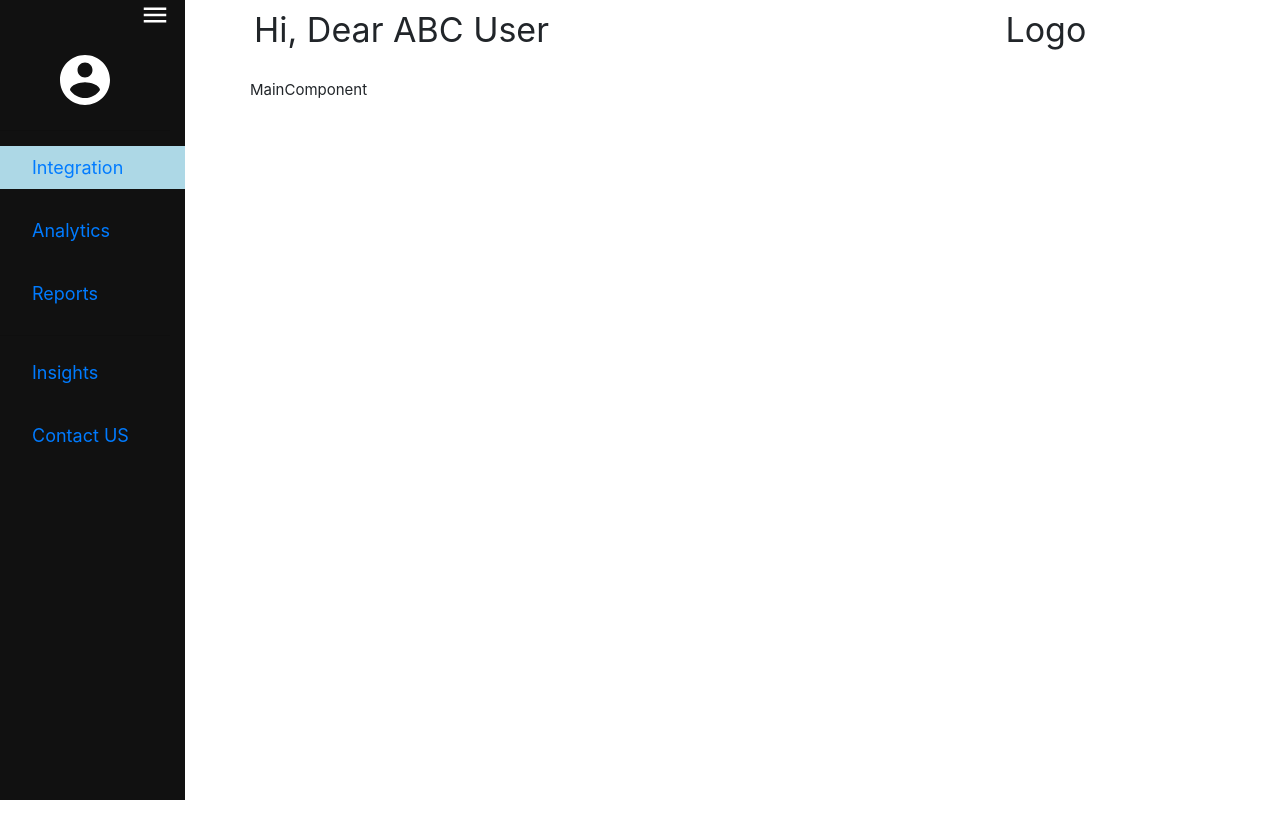
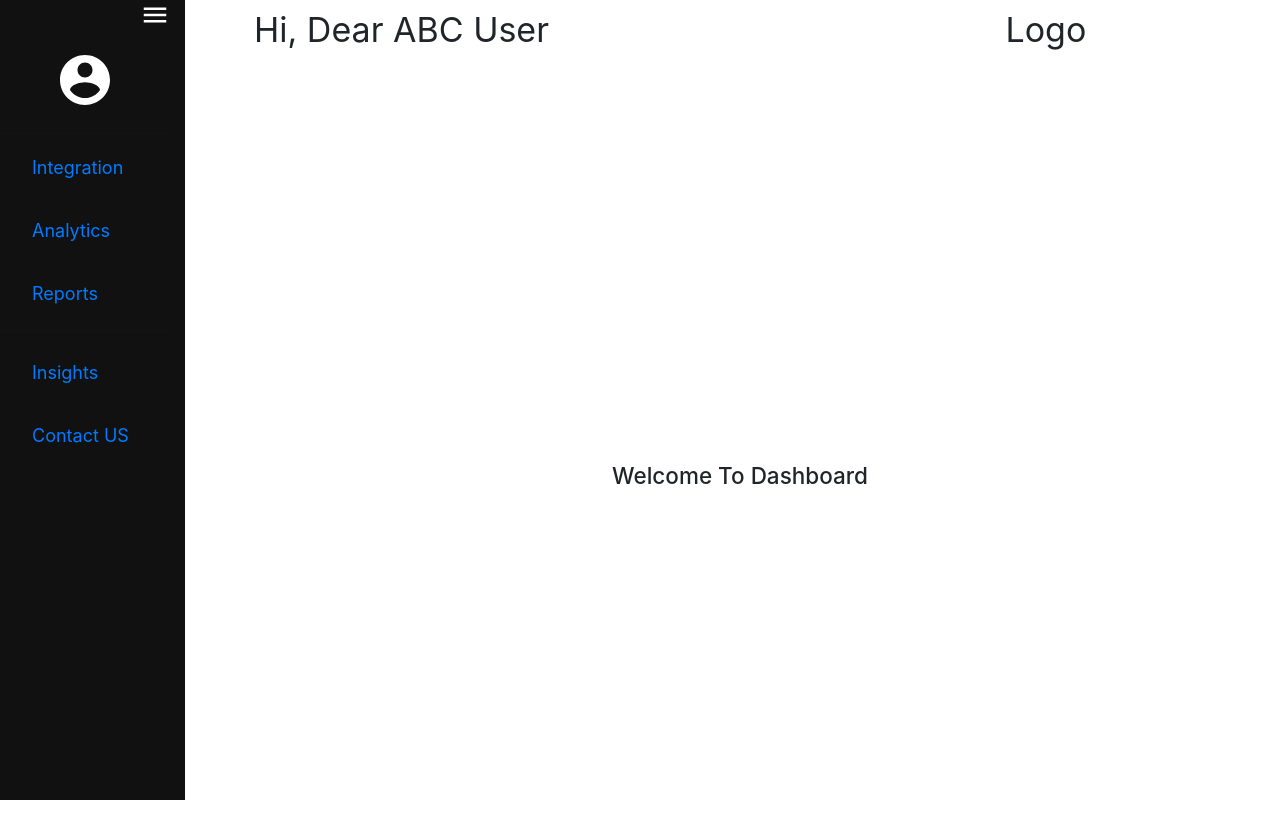
Before and after one commit to abhijeet-sonaje/interview-test, a React (Create React App) app in the folder test-react-app-frontend/: page / in a window 1280 px wide. Before the commit this address led to /integration. Shown: the top 838 px of the page. Before the commit the page ends 800 px from the top, so only its background shows below. Built offline with nearby package versions, Linux system fonts and the light colour scheme.

Commit message:
changes to header and main component

```diff
--- a/test-react-app-frontend/src/App.scss
+++ b/test-react-app-frontend/src/App.scss
@@ -12,7 +12,3 @@
 .header-height {
     height: 20vh;
 }
-
-.main-component-height {
-    height: 80vh;
-}
--- /dev/null
+++ b/test-react-app-frontend/src/components/MainComponent/Welcome/index.scss
@@ -0,0 +1,9 @@
+.full-height {
+    height: 100vh;
+}
+
+.flex-center {
+    align-items: center;
+    display: flex;
+    justify-content: center;
+}
--- /dev/null
+++ b/test-react-app-frontend/src/components/MainComponent/Welcome/index.tsx
@@ -0,0 +1,13 @@
+import React, { Component } from 'react';
+
+import "./index.scss";
+
+export default class App extends Component {
+    public render() {
+        return (
+            <div className="flex-center full-height">
+                <h4>Welcome To Dashboard</h4>
+            </div>
+        );
+    }
+}
--- a/test-react-app-frontend/src/components/MainComponent/index.tsx
+++ b/test-react-app-frontend/src/components/MainComponent/index.tsx
@@ -6,19 +6,19 @@ import Analytics from './Analytics/index';
 import Reports from './Reports/index';
 import Insights from './Insights/index';
 import ContactUs from './ContactUs/index';
+import Welcome from './Welcome/index';
 
 export default class App extends Component<any, any> {
     public render() {
         return (
-            <div className="row main-component-height">
+            <div className="row">
                 <div className="col-md col-sm">
-                    MainComponent
                     <Switch>
+                        <Route path="/integration">
+                            <Integration />
+                        </Route>
                         <Route path="/analytics">
                             <Analytics />
-                            <Route path="/integration">
-                                <Integration />
-                            </Route>
                         </Route>
                         <Route path="/reports">
                             <Reports />
@@ -29,9 +29,12 @@ export default class App extends Component<any, any> {
                         <Route path="/contactus">
                             <ContactUs />
                         </Route>
+                        <Route path="/">
+                            <Welcome />
+                        </Route>
                     </Switch>
                     <Route exact path="/" render={() => (
-                        <Redirect to="/integration" />
+                        <Redirect to="/" />
                     )} />
                 </div>
             </div>
--- a/test-react-app-frontend/src/components/Sidenav/index.tsx
+++ b/test-react-app-frontend/src/components/Sidenav/index.tsx
@@ -15,7 +15,7 @@ export default class App extends Component<IAppProps, any> {
         super(props);
         this.state = {
             width: "200px",
-            selectedLink: "integration"
+            selectedLink: ""
         };
     }
 
```
